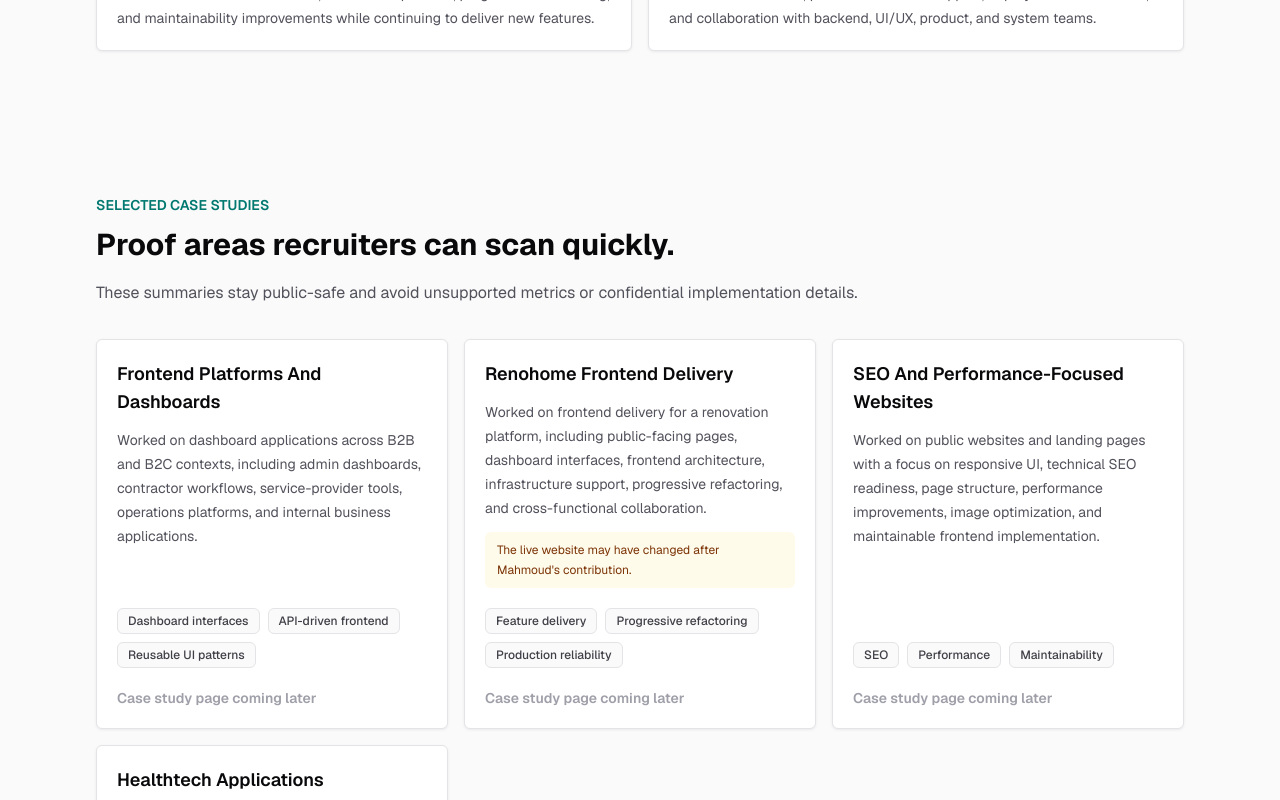
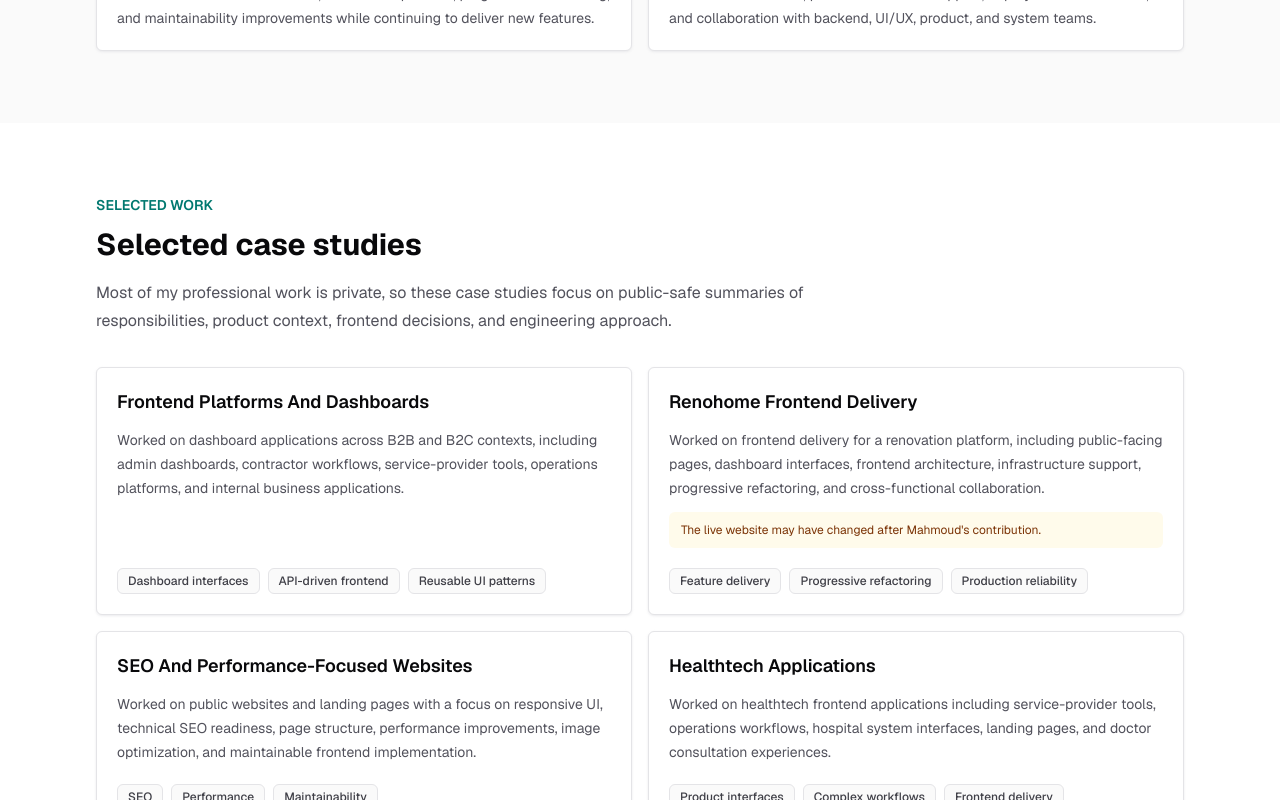
Before and after one commit to buttererror/mahmoud-portfolio, a Next.js app: page / in a window 1280 px wide. Shown: the part 2000-2800 px from the top of the page. Built offline with nearby package versions, Linux system fonts and the light colour scheme.

Commit message:
feat(home): polish case study section

```diff
--- a/src/app/page.tsx
+++ b/src/app/page.tsx
@@ -80,11 +80,12 @@ export default function Home() {
 
         <Section
           id="case-studies"
-          eyebrow="Selected case studies"
-          title="Proof areas recruiters can scan quickly."
-          description="These summaries stay public-safe and avoid unsupported metrics or confidential implementation details."
+          eyebrow="Selected work"
+          title="Selected case studies"
+          description="Most of my professional work is private, so these case studies focus on public-safe summaries of responsibilities, product context, frontend decisions, and engineering approach."
+          tone="white"
         >
-          <div className="grid gap-4 lg:grid-cols-3">
+          <div className="grid gap-4 md:grid-cols-2">
             {selectedCaseStudies.map((caseStudy) => (
               <CaseStudyCard key={caseStudy.title} caseStudy={caseStudy} />
             ))}
--- a/src/components/cards/case-study-card.tsx
+++ b/src/components/cards/case-study-card.tsx
@@ -29,13 +29,12 @@ export function CaseStudyCard({ caseStudy }: CaseStudyCardProps) {
       {caseStudy.href ? (
         <a
           href={caseStudy.href}
+          aria-label={`View case study: ${caseStudy.title}`}
           className="mt-5 text-sm font-semibold text-teal-700 hover:text-teal-900 focus-visible:outline focus-visible:outline-2 focus-visible:outline-offset-4 focus-visible:outline-zinc-950"
         >
-          Read case study
+          View case study
         </a>
-      ) : (
-        <span className="mt-5 text-sm font-semibold text-zinc-400">Case study page coming later</span>
-      )}
+      ) : null}
     </article>
   );
 }
```
